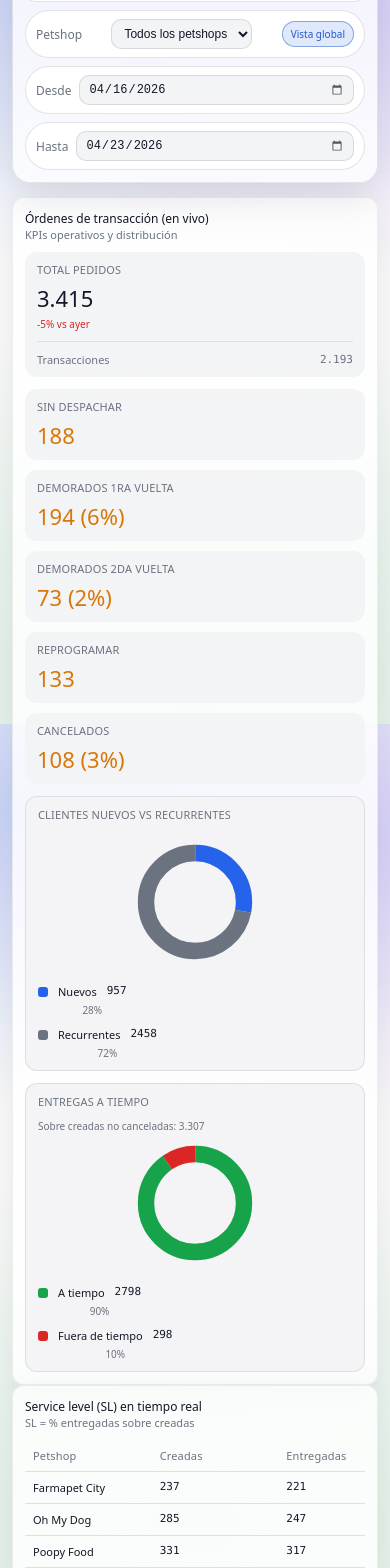
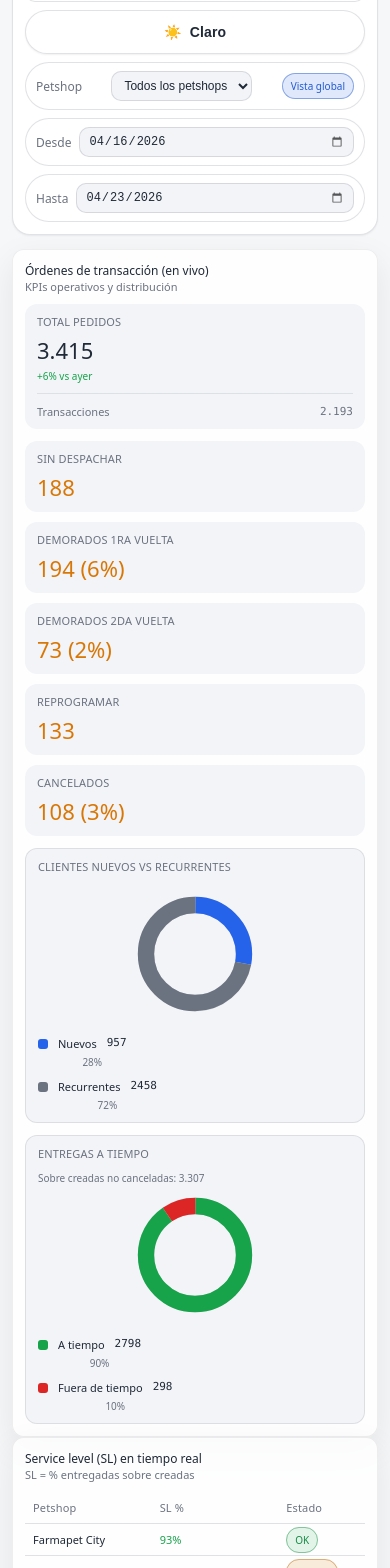
Before and after one commit to rama-MisPichos/mispichos-ops-dashboard, a Next.js app: page / in a window 390 px wide. Shown: the part 120-1688 px from the top of the page. Built offline with nearby package versions, Linux system fonts and the light colour scheme.

Commit message:
feature/aesthetic-web

```diff
--- a/src/app/components/DashboardClient.tsx
+++ b/src/app/components/DashboardClient.tsx
@@ -173,7 +173,7 @@ function VerticalBars({
   color,
   valueFormatter,
 }: {
-  items: { id: string; label: string; value: number }[];
+  items: { id: string; label: string; value: number; meta?: string }[];
   color: string;
   valueFormatter?: (n: number) => string;
 }) {
@@ -181,8 +181,9 @@ function VerticalBars({
   return (
     <div className="vbars">
       {items.map((it) => (
-        <div key={it.id} className="vbarItem" title={`${it.label}: ${valueFormatter ? valueFormatter(it.value) : it.value}`}>
+        <div key={it.id} className="vbarItem" title={`${it.label}: ${valueFormatter ? valueFormatter(it.value) : it.value}${it.meta ? ` · ${it.meta}` : ""}`}>
           <div className="vbarValue mono">{valueFormatter ? valueFormatter(it.value) : it.value}</div>
+          {it.meta ? <div className="vbarMeta mono">{it.meta}</div> : null}
           <div className="vbar">
             <div style={{ height: `${(it.value / max) * 100}%`, background: color }} />
           </div>
@@ -304,8 +305,10 @@ function kpiDeltaText(deltaPct: number) {
 }
 
 function deltaColor(deltaPct: number) {
-  if (deltaPct > 0) return "var(--ok)";
-  if (deltaPct < 0) return "var(--bad)";
+  // Keep color consistent with what we display (rounded %).
+  const r = round0(deltaPct);
+  if (r > 0) return "var(--ok)";
+  if (r < 0) return "var(--bad)";
   return "var(--muted)";
 }
 
@@ -512,7 +515,7 @@ export default function DashboardClient() {
   const cancelPctBars = useMemo(() => {
     if (!data) return [];
     const rows = data.metricsByPetshop
-      .map((m) => ({ id: m.petshopId, label: m.petshopName, value: round0(m.cancelPct) }))
+      .map((m) => ({ id: m.petshopId, label: m.petshopName, value: round0(m.cancelPct), meta: m.cancel.toLocaleString("es-AR") }))
       .sort((a, b) => b.value - a.value);
     if (petshopId === "ALL") return rows;
     return rows.filter((r) => r.id === petshopId);
@@ -610,6 +613,8 @@ export default function DashboardClient() {
 
   const viewPillText = petshopId === "ALL" ? "Vista global" : activePetshop?.name ?? "Petshop";
 
+  const [totalDeltaPct, setTotalDeltaPct] = useState<number | null>(null);
+
   const favoritesStorageKey = "opsQuickAccess:favorites:v1";
   const [favoriteIds, setFavoriteIds] = useState<string[]>([]);
   const [quickAccessOpen, setQuickAccessOpen] = useState(false);
@@ -617,6 +622,9 @@ export default function DashboardClient() {
   const lastScrollYRef = useRef(0);
   const rafRef = useRef<number | null>(null);
   const isMobileRef = useRef(false);
+  const [isMobile, setIsMobile] = useState(false);
+  const themeStorageKey = "opsTheme:v1";
+  const [theme, setTheme] = useState<"light" | "dark">("light");
 
   useEffect(() => {
     try {
@@ -639,6 +647,21 @@ export default function DashboardClient() {
     }
   }, [favoriteIds]);
 
+  useEffect(() => {
+    // Stable mock delta: changes only when context changes, not on re-renders (e.g. theme toggle)
+    if (!metricsSelected) {
+      setTotalDeltaPct(null);
+      return;
+    }
+    // Keep it deterministic-ish and stable for a given context
+    const key = `${petshopId}|${from}|${to}`;
+    let hash = 0;
+    for (let i = 0; i < key.length; i++) hash = (hash * 31 + key.charCodeAt(i)) | 0;
+    const r01 = (Math.abs(hash) % 1000) / 1000; // 0..0.999
+    const delta = (r01 - 0.4) * 20;
+    setTotalDeltaPct(delta);
+  }, [metricsSelected, petshopId, from, to]);
+
   const quickAccessByTopic = useMemo(() => {
     const map = new Map<string, QuickAccessItem[]>();
     for (const item of QUICK_ACCESS) {
@@ -673,6 +696,7 @@ export default function DashboardClient() {
     const mq = window.matchMedia("(max-width: 640px)");
     const syncMobile = () => {
       isMobileRef.current = mq.matches;
+      setIsMobile(mq.matches);
       if (!mq.matches) setTopbarHidden(false);
     };
     syncMobile();
@@ -717,6 +741,26 @@ export default function DashboardClient() {
       if (rafRef.current != null) window.cancelAnimationFrame(rafRef.current);
     };
   }, [quickAccessOpen]);
+
+  useEffect(() => {
+    try {
+      // Always start in light mode on page load.
+      setTheme("light");
+      document.documentElement.dataset.theme = "light";
+    } catch {
+      // ignore
+    }
+    // eslint-disable-next-line react-hooks/exhaustive-deps
+  }, []);
+
+  useEffect(() => {
+    try {
+      localStorage.setItem(themeStorageKey, theme);
+      document.documentElement.dataset.theme = theme;
+    } catch {
+      // ignore
+    }
+  }, [theme]);
 
   return (
     <main className="container">
@@ -731,6 +775,18 @@ export default function DashboardClient() {
         <div className="chipRow">
           <button type="button" className="btn quickAccessMobileBtn" onClick={() => setQuickAccessOpen(true)}>
             Accesos
+          </button>
+          <button
+            type="button"
+            className={`themeToggle ${theme === "dark" ? "isDark" : "isLight"}`}
+            onClick={() => setTheme((t) => (t === "dark" ? "light" : "dark"))}
+            aria-label={theme === "dark" ? "Cambiar a tema claro" : "Cambiar a tema oscuro"}
+            title={theme === "dark" ? "Cambiar a tema claro" : "Cambiar a tema oscuro"}
+          >
+            <span className="themeToggleIcon" aria-hidden="true">
+              {theme === "dark" ? "🌙" : "☀️"}
+            </span>
+            <span className="themeToggleText">{theme === "dark" ? "Oscuro" : "Claro"}</span>
           </button>
           <label className="chip">
             <span>Petshop</span>
@@ -880,10 +936,11 @@ export default function DashboardClient() {
             <div className="kpiValue">{metricsSelected ? metricsSelected.total.toLocaleString("es-AR") : "—"}</div>
             <div className="kpiSub">
               {metricsSelected ? (
-                (() => {
-                  const delta = (Math.random() - 0.4) * 20;
-                  return <span style={{ color: deltaColor(delta) }}>{kpiDeltaText(delta)}</span>;
-                })()
+                totalDeltaPct != null ? (
+                  <span style={{ color: deltaColor(totalDeltaPct) }}>{kpiDeltaText(totalDeltaPct)}</span>
+                ) : (
+                  "—"
+                )
               ) : (
                 "—"
               )}
@@ -997,6 +1054,38 @@ export default function DashboardClient() {
           </div>
         </div>
         <div className="tableScroll">
+          {isMobile ? (
+            <table>
+              <thead>
+                <tr>
+                  <th>Petshop</th>
+                  <th>SL %</th>
+                  <th>Estado</th>
+                  <th>Creadas</th>
+                  <th>Entregadas</th>
+                  <th>Progreso</th>
+                </tr>
+              </thead>
+              <tbody>
+                {slRows.map((r) => (
+                  <tr key={r.petshopId}>
+                    <td>{r.petshopName}</td>
+                    <td style={{ color: r.slPct >= 90 ? "var(--ok)" : r.slPct >= 85 ? "var(--warn)" : "var(--bad)" }}>
+                      {formatPct0(r.slPct)}
+                    </td>
+                    <td>
+                      <span className={badgeClassBySl(r.slPct)}>{slStatus(r.slPct)}</span>
+                    </td>
+                    <td className="mono">{r.total.toLocaleString("es-AR")}</td>
+                    <td className="mono">{r.delivered.toLocaleString("es-AR")}</td>
+                    <td>
+                      <SlProgress slPct={r.slPct} />
+                    </td>
+                  </tr>
+                ))}
+              </tbody>
+            </table>
+          ) : (
             <table>
               <thead>
                 <tr>
@@ -1027,6 +1116,7 @@ export default function DashboardClient() {
                 ))}
               </tbody>
             </table>
+          )}
         </div>
       </section>
 
@@ -1043,16 +1133,31 @@ export default function DashboardClient() {
               <div className="rankCircle" data-rank={i + 1}>
                 {i + 1}
               </div>
+              {isMobile ? (
                 <div className="top3Main">
                   <div className="top3Name">{t0.petshopName}</div>
                   <div className="bar" aria-hidden="true">
                     <div style={{ width: `${clamp(t0.pct, 0, 100)}%`, background: "var(--info)" }} />
                   </div>
+                  <div className="top3MetaRow">
+                    <div className="mono">{formatPct0(t0.pct)}</div>
+                    <div className="mono">{t0.orders.toLocaleString("es-AR")} pedidos</div>
+                  </div>
+                </div>
+              ) : (
+                <>
+                  <div className="top3Main">
+                    <div className="top3Name">{t0.petshopName}</div>
+                    <div className="bar" aria-hidden="true">
+                      <div style={{ width: `${clamp(t0.pct, 0, 100)}%`, background: "var(--info)" }} />
+                    </div>
                   </div>
                   <div className="top3Pct">
                     <div className="mono">{formatPct0(t0.pct)}</div>
                     <div className="sub mono">{t0.orders.toLocaleString("es-AR")} pedidos</div>
                   </div>
+                </>
+              )}
             </div>
           ))}
         </div>
--- a/src/app/globals.css
+++ b/src/app/globals.css
@@ -1,12 +1,13 @@
 /* Design tokens (light first) */
 :root {
-  --bg: #fafafa;
-  --text: #111827;
+  /* Corporate-ish light theme */
+  --bg: #f6f7f9;
+  --text: #1f2937;
   --muted: #6b7280;
-  --border: rgba(17, 24, 39, 0.12);
+  --border: rgba(15, 23, 42, 0.12);
 
   --surface: #ffffff;
-  --surface2: #f3f4f6;
+  --surface2: #f2f4f7;
 
   --radius: 12px;
 
@@ -23,14 +24,14 @@
   --purpleBg: rgba(124, 58, 237, 0.14);
 }
 
-@media (prefers-color-scheme: dark) {
-  :root {
-    --bg: #0b0f17;
+/* Explicit theme override (toggled in UI) */
+html[data-theme="dark"]{
+  --bg: #0b1220;
   --text: #e5e7eb;
   --muted: #9ca3af;
-    --border: rgba(229, 231, 235, 0.12);
+  --border: rgba(229, 231, 235, 0.14);
 
-    --surface: #0f1623;
+  --surface: #0f172a;
   --surface2: #0b1220;
 
   --okBg: rgba(34, 197, 94, 0.14);
@@ -38,7 +39,6 @@
   --badBg: rgba(239, 68, 68, 0.16);
   --infoBg: rgba(59, 130, 246, 0.18);
   --purpleBg: rgba(168, 85, 247, 0.18);
-  }
 }
 
 * {
@@ -51,16 +51,31 @@ body {
 body {
   margin: 0;
   color: var(--text);
-  background:
-    radial-gradient(900px 500px at 8% 10%, color-mix(in srgb, var(--info) 22%, transparent), transparent 60%),
-    radial-gradient(850px 520px at 92% 14%, color-mix(in srgb, var(--purple) 18%, transparent), transparent 55%),
-    radial-gradient(900px 600px at 50% 95%, color-mix(in srgb, var(--ok) 14%, transparent), transparent 62%),
-    var(--bg);
+  background: var(--bg);
   font-family: ui-sans-serif, system-ui, -apple-system, Segoe UI, Roboto, Helvetica, Arial;
   font-weight: 400;
+  transition: background-color 260ms ease, color 260ms ease;
 }
 
 a{ color:inherit; text-decoration:none; }
+
+/* Smooth theme transitions (avoid harsh flashes) */
+html[data-theme] *{
+  transition:
+    background-color 260ms ease,
+    color 260ms ease,
+    border-color 260ms ease,
+    box-shadow 260ms ease,
+    fill 260ms ease,
+    stroke 260ms ease;
+}
+
+@media (prefers-reduced-motion: reduce){
+  html[data-theme] *,
+  body{
+    transition: none !important;
+  }
+}
 
 .container{
   max-width:1200px;
@@ -255,11 +270,10 @@ a{ color:inherit; text-decoration:none; }
   position: sticky;
   top: 10px;
   z-index: 10;
-  background: color-mix(in srgb, var(--surface) 78%, transparent);
-  backdrop-filter: blur(10px);
-  border: 0.5px solid color-mix(in srgb, var(--border) 85%, transparent);
+  background: var(--surface);
+  border: 1px solid var(--border);
   border-radius: 18px;
-  box-shadow: 0 14px 40px rgba(0,0,0,0.10);
+  box-shadow: 0 1px 2px rgba(15, 23, 42, 0.06);
   padding: 14px 12px 12px;
   margin-bottom: 14px;
   display: flex;
@@ -305,6 +319,7 @@ a{ color:inherit; text-decoration:none; }
   flex-wrap:wrap;
   gap:8px;
   justify-content:flex-end;
+  align-items: center;
 }
 
 .chip{
@@ -547,6 +562,41 @@ a{ color:inherit; text-decoration:none; }
 }
 .btn:hover{ background: color-mix(in srgb, var(--surface) 80%, var(--surface2)); }
 
+.themeToggle{
+  display:inline-flex;
+  align-items:center;
+  justify-content:center;
+  gap: 8px;
+  height: 34px;
+  padding: 0 10px;
+  border-radius: 999px;
+  border: 1px solid var(--border);
+  background: var(--surface);
+  color: var(--text);
+  cursor: pointer;
+  box-shadow: 0 1px 2px rgba(15, 23, 42, 0.06);
+}
+.themeToggle:hover{
+  background: color-mix(in srgb, var(--surface) 86%, var(--surface2));
+}
+.themeToggleIcon{
+  width: 18px;
+  display:inline-flex;
+  align-items:center;
+  justify-content:center;
+  font-size: 14px;
+  line-height: 1;
+}
+.themeToggleText{
+  font-size: 12px;
+  font-weight: 600;
+  letter-spacing: .1px;
+}
+.themeToggle.isDark{
+  border-color: color-mix(in srgb, var(--info) 25%, var(--border));
+  background: color-mix(in srgb, var(--infoBg) 55%, var(--surface));
+}
+
 .top3{ display:flex; flex-direction:column; gap: 10px; }
 .top3Item{ display:grid; grid-template-columns: 30px 1fr 60px; gap: 10px; align-items:center; }
 .rankCircle{
@@ -566,6 +616,15 @@ a{ color:inherit; text-decoration:none; }
 .rankCircle[data-rank="3"]{ background: var(--badBg); color: color-mix(in srgb, var(--bad) 85%, var(--text)); }
 .top3Name{ font-size: 11px; font-weight: 500; color: var(--text); margin-bottom: 6px; }
 .top3Pct{ font-size: 11px; text-align:right; color: var(--muted); }
+.top3MetaRow{
+  margin-top: 8px;
+  display:flex;
+  align-items:center;
+  justify-content:space-between;
+  gap: 10px;
+  font-size: 11px;
+  color: var(--muted);
+}
 
 .barList{ display:flex; flex-direction:column; gap: 8px; }
 .barRow{ display:grid; grid-template-columns: 180px 1fr; gap: 10px; align-items:center; }
@@ -585,6 +644,7 @@ a{ color:inherit; text-decoration:none; }
 }
 .vbarItem{ flex: 1; min-width: 44px; display:flex; flex-direction:column; align-items:center; gap: 6px; }
 .vbarValue{ font-size: 11px; color: var(--text); }
+.vbarMeta{ font-size: 10px; color: var(--muted); margin-top: -2px; }
 .vbar{ width: 100%; height: 140px; background: var(--surface); border: 0.5px solid var(--border); border-radius: 10px; display:flex; align-items:flex-end; overflow:hidden; }
 .vbar > div{ width: 100%; }
 .vbarLabel{ font-size: 10px; color: var(--muted); white-space:nowrap; overflow:hidden; text-overflow:ellipsis; max-width: 100%; }
@@ -897,6 +957,8 @@ tr:hover td{
   .chipRow{ justify-content:flex-start; }
   .chip{ width: 100%; justify-content: space-between; }
   .quickAccessMobileBtn{ display:inline-flex; align-items:center; justify-content:center; width: 100%; }
+  .themeToggle{ width: 100%; justify-content:center; height: 44px; }
+  .themeToggleText{ font-size: 14px; }
   .selectInput{ max-width: 60vw; }
   .dateInput{ width: 100%; }
   .card{ grid-column: span 12; }
@@ -907,6 +969,7 @@ tr:hover td{
   .stackedRow{ grid-template-columns: 1fr; }
   .top3Item{ grid-template-columns: 30px 1fr; }
   .top3Pct{ text-align:left; }
+  .top3MetaRow{ font-size: 11px; }
   .donutLegend{ max-width: 100%; }
   .vbars{ height: 160px; }
   .vbar{ height: 120px; }
```
Lines whose indentation alone changed are shown as unchanged.
